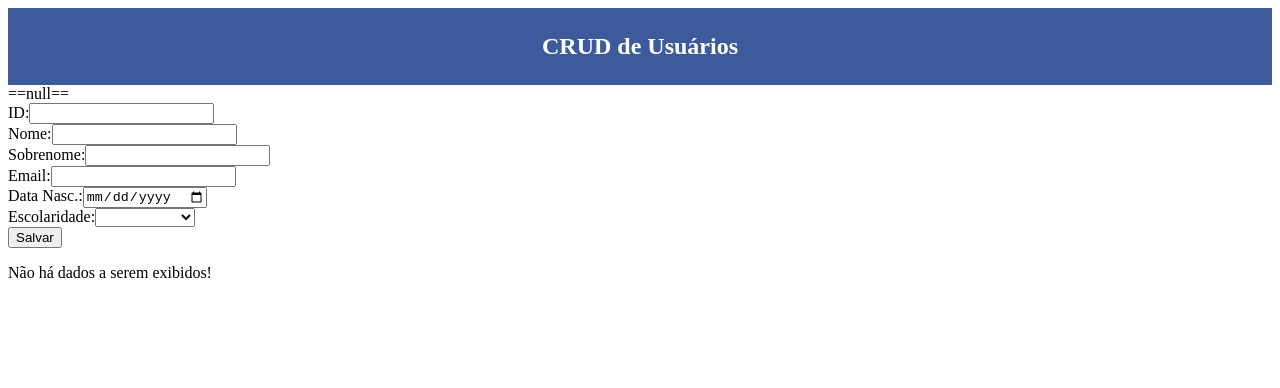
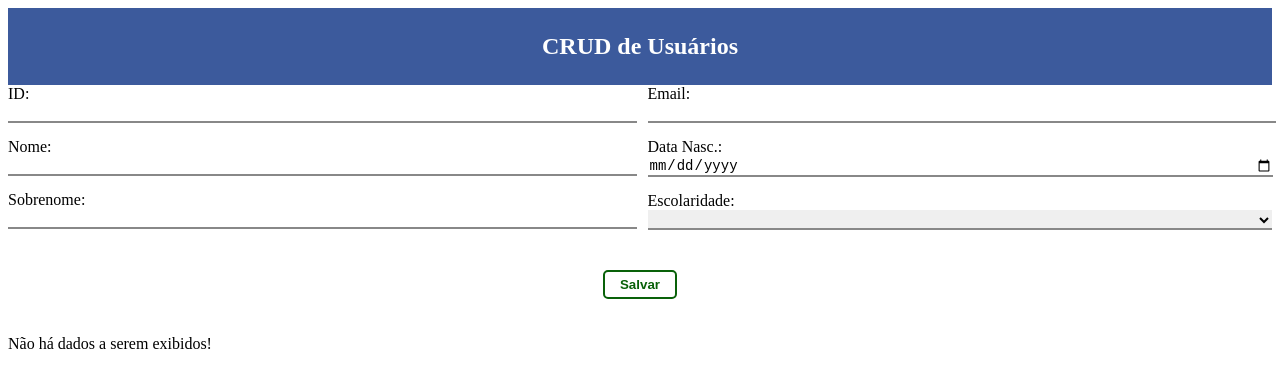
Before and after one commit to gustavo-cazarini/angular-usuarios-crud, an Angular app: page / in a window 1280 px wide. Shown: the top 388 px of the page. Built offline with nearby package versions, Linux system fonts and the light colour scheme.

Commit message:
styles: usuarios form

```diff
--- a/src/app/usuario/formulario/formulario.component.css
+++ b/src/app/usuario/formulario/formulario.component.css
@@ -0,0 +1,67 @@
+form {
+    display: grid;
+    grid-template-columns: repeat(2, 1fr);
+    grid-template-rows: auto;
+    grid-row-gap: 5px;
+    grid-column-gap: 15px;
+}
+
+form > div:nth-child(1) {
+    grid-area: 1 / 1 / 1 / 1;
+}
+
+form > div:nth-child(2) {
+    grid-area: 1 / 2 / 2 / 3;
+}
+
+form > div:nth-child(3) {
+    grid-area: 2 / 1 / 3 / 3;
+}
+
+.form--control-container {
+    margin-bottom: 15px;
+}
+
+.form--control-container label {
+    display: block;
+}
+
+.form--control-container input,
+.form--control-container select {
+    width: 100%;
+    border-width: 0px 0px 2px 0px;
+    border-color: #888;
+    outline: none;
+    font-size: 14px;
+    transition: border-color ease-in-out .3s;
+}
+
+.form--control-container input:focus,
+.form--control-container select:focus {
+    border-color: rgb(60, 90, 156);
+}
+
+small {
+    color: #f00;
+}
+
+button[type="submit"] {
+    color: rgb(9, 97, 9);
+    background-color: transparent;
+    border: 2px solid rgb(9, 97, 9);
+    padding: 5px 15px;
+    font-weight: bold;
+    border-radius: 5px;
+    cursor: pointer;
+    display: block;
+    margin: 20px auto;
+    transition-property: color, background-color;
+    transition-duration: .2s;
+    transition-timing-function: ease-in-out;
+}
+
+button[type="submit"]:hover {
+    color: #fff;
+    background-color: rgb(9, 97, 9);
+    border: 2px solid #ccc;
+}
--- a/src/app/usuario/formulario/formulario.component.html
+++ b/src/app/usuario/formulario/formulario.component.html
@@ -1,8 +1,6 @@
-
 <form [formGroup]="formUsuario" (ngSubmit)="salvaDados()">
-    =={{formUsuario.controls.dataNascimento.errors | json }}==
     <div>
-        <div>
+        <div class="form--control-container">
             <label>ID:</label>
             <input type="text" formControlName="id" />
             @if (formUsuario.controls.id.invalid && (formUsuario.controls.id.touched || formUsuario.controls.id.dirty)) {
@@ -10,12 +8,12 @@
                     <small class="form--msg-invalido">É necessário informar o ID</small>
                 }
                 @if (formUsuario.controls.id.getError('pattern')) {
-                    <small>O ID deve conter somente números</small>
+                    <small class="form--msg-invalido">O ID deve conter somente números</small>
                 }
             }
         </div>
 
-        <div>
+        <div class="form--control-container">
             <label>Nome:</label>
             <input type="text" formControlName="nome" />
             @if (formUsuario.controls.nome.invalid && (formUsuario.controls.nome.touched || formUsuario.controls.nome.dirty)) {
@@ -25,43 +23,43 @@
             }
         </div>
 
-        <div>
+        <div class="form--control-container">
             <label>Sobrenome:</label>
             <input type="text" formControlName="sobrenome" />
             @if (formUsuario.controls.sobrenome.invalid && (formUsuario.controls.sobrenome.touched || formUsuario.controls.sobrenome.dirty)) {
                 @if(formUsuario.controls.sobrenome.getError('required')) {
-                    <small>É necessário informar o sobrenome</small>
+                    <small class="form--msg-invalido">É necessário informar o sobrenome</small>
                 }
             }
         </div>
     </div>
 
     <div>
-        <div>
+        <div class="form--control-container">
             <label>Email:</label>
             <input type="email" formControlName="email" />
             @if (formUsuario.controls.email.invalid && (formUsuario.controls.email.touched || formUsuario.controls.email.dirty)) {
                 @if(formUsuario.controls.email.getError('required')) {
-                    <small>É necessário informar o email</small>
+                    <small class="form--msg-invalido">É necessário informar o email</small>
                 }
                 @if(formUsuario.controls.email.getError('email')) {
-                    <small>O email está em um formato inválido</small>
+                    <small class="form--msg-invalido">O email está em um formato inválido</small>
                 }
             }
         </div>
-        <div>
+        <div class="form--control-container">
             <label>Data Nasc.:</label>
             <input type="date" formControlName="dataNascimento" />
             @if (formUsuario.controls.dataNascimento.invalid && (formUsuario.controls.dataNascimento.touched || formUsuario.controls.dataNascimento.dirty)) {
                 @if(formUsuario.controls.dataNascimento.getError('required')) {
-                    <small>É necessário informar a data de nascimento</small>
+                    <small class="form--msg-invalido">É necessário informar a data de nascimento</small>
                 }
                 @if(formUsuario.controls.dataNascimento.getError('dataInvalida')) {
-                    <small>{{formUsuario.controls.dataNascimento.getError('dataInvalida')}}</small>
+                    <small class="form--msg-invalido">{{formUsuario.controls.dataNascimento.getError('dataInvalida')}}</small>
                 }
             }
         </div>
-        <div>
+        <div class="form--control-container">
             <label>Escolaridade:</label>
             <select formControlName="escolaridade">
                 <option value="1">Infantil</option>
@@ -71,7 +69,7 @@
             </select>
             @if (formUsuario.controls.escolaridade.invalid && (formUsuario.controls.escolaridade.touched || formUsuario.controls.escolaridade.dirty)) {
                 @if(formUsuario.controls.escolaridade.getError('required')) {
-                    <small>É necessário informar a escolaridade</small>
+                    <small class="form--msg-invalido">É necessário informar a escolaridade</small>
                 }
             }
         </div>
--- a/src/app/usuario/formulario/formulario.component.ts
+++ b/src/app/usuario/formulario/formulario.component.ts
@@ -12,7 +12,7 @@ export const dataNascValidator = (control: AbstractControl) : ValidationErrors |
 @Component({
   selector: 'app-formulario',
   standalone: true,
-  imports: [ReactiveFormsModule, JsonPipe],
+  imports: [ReactiveFormsModule],
   templateUrl: './formulario.component.html',
   styleUrl: './formulario.component.css'
 })
```
